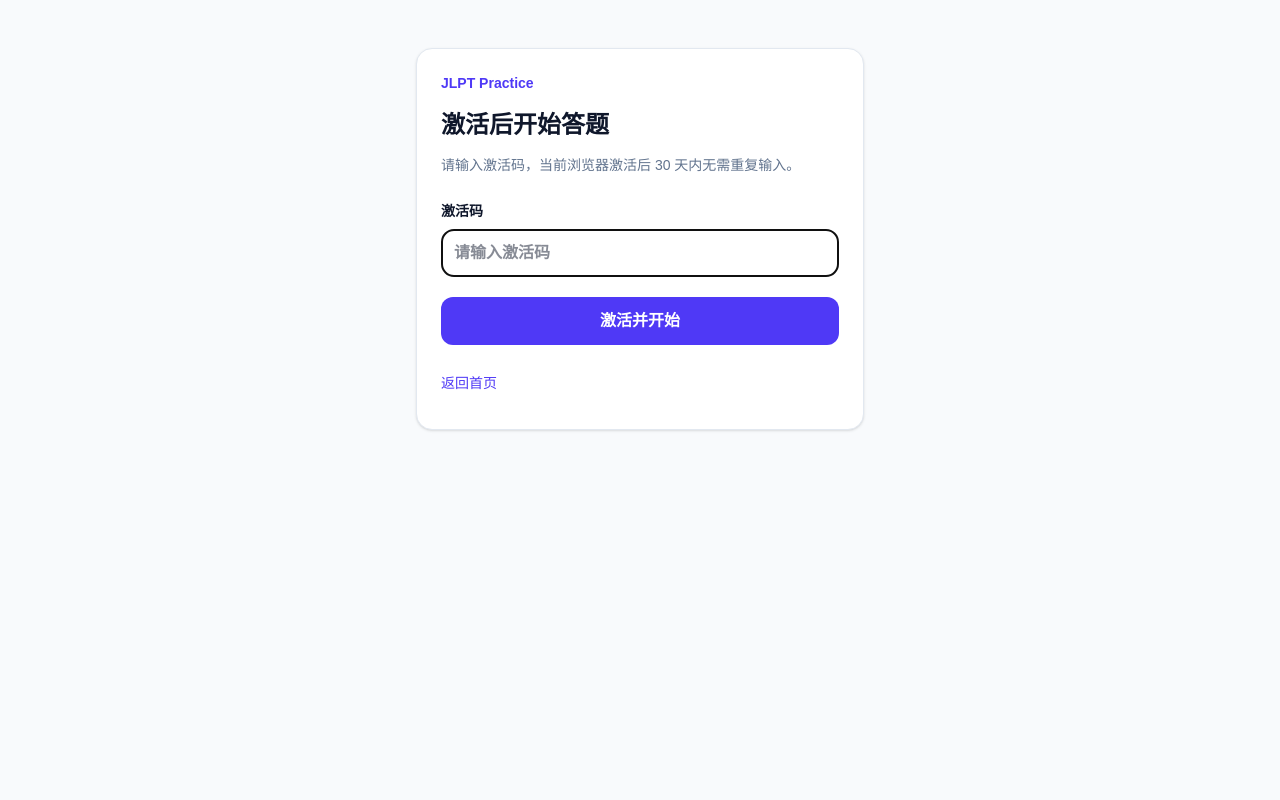
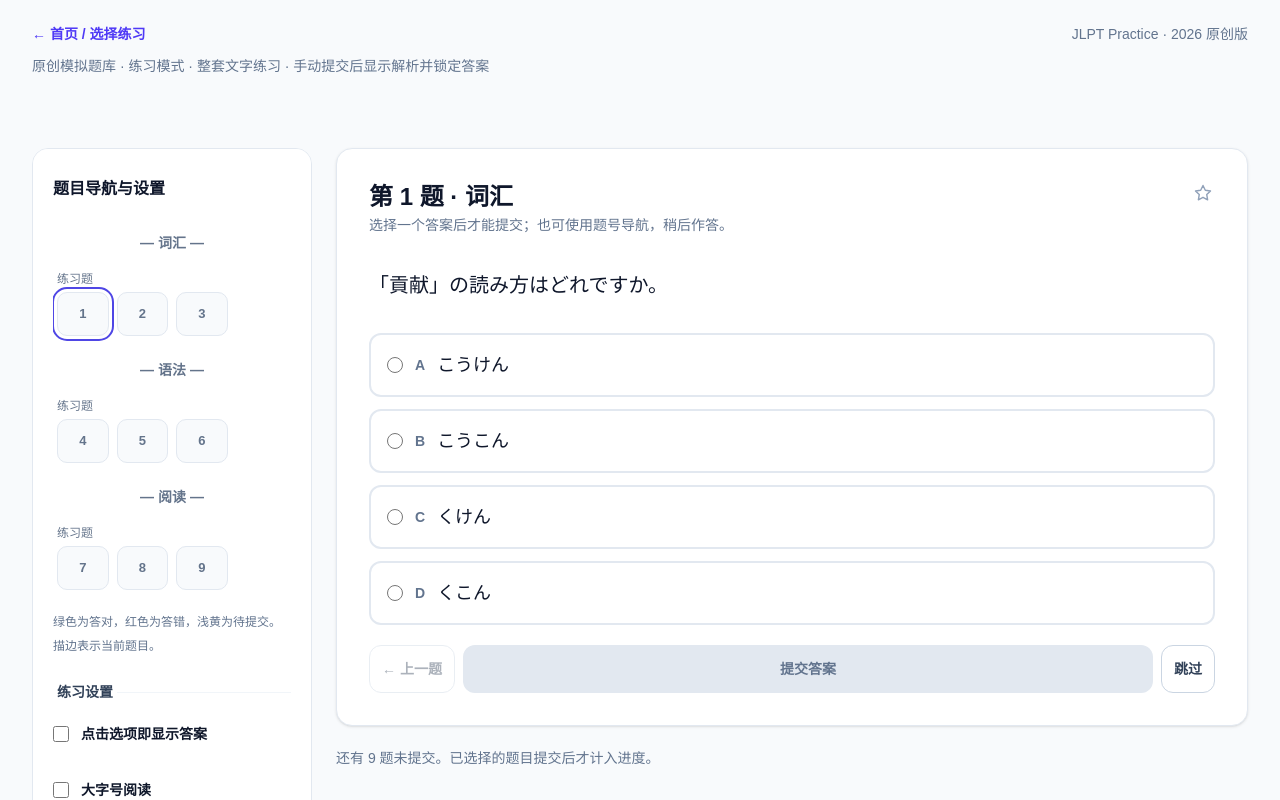
Before and after one commit to Linkyyy/new-jlpt-pratice, a Next.js app: page /practice in a window 1280 px wide. Shown: the top 800 px of the page. Built offline with nearby package versions, Linux system fonts and the light colour scheme; no server answers.

Commit message:
Rename activation code to passphrase and disable gate temporarily

```diff
--- a/scripts/test-activation.mjs
+++ b/scripts/test-activation.mjs
@@ -9,17 +9,19 @@ import ts from "typescript";
 const require = createRequire(import.meta.url);
 const source = fs.readFileSync(new URL("../src/lib/activation.server.ts", import.meta.url), "utf8");
 const compiled = ts.transpileModule(source, { compilerOptions: { module: ts.ModuleKind.CommonJS, target: ts.ScriptTarget.ES2020 } }).outputText;
-function activation() {
+function activation(required = true) {
   const code = `TEST-${randomBytes(16).toString("hex").toUpperCase()}`;
   let cookie;
+  let cookieReads = 0;
   const exports = {};
   vm.runInNewContext(compiled, { exports, Buffer, URLSearchParams, require: (name) => {
     if (name === "server-only") return {};
-    if (name === "next/headers") return { cookies: async () => ({ get: () => cookie === undefined ? undefined : { value: cookie } }) };
+    if (name === "next/headers") return { cookies: async () => { cookieReads++; return { get: () => cookie === undefined ? undefined : { value: cookie } }; } };
+    if (name === "./access-config.server") return { PASSPHRASE_REQUIRED: required };
     if (name === "./activation-code.server") return { ACTIVATION_CODE_DIGEST: createHash("sha256").update(code).digest("hex") };
     return require(name);
   } });
-  return { api: exports, code, cookie: (value) => { cookie = value; } };
+  return { api: exports, code, reads: () => cookieReads, cookie: (value) => { cookie = value; } };
 }
 
 test("activation accepts the code and rejects missing, malformed and incorrect input", () => {
@@ -50,3 +52,12 @@ test("activation return paths preserve the selected paper and encode query value
   assert.equal(parsed.searchParams.get("category"), "阅读");
   assert.equal(parsed.searchParams.has("missing"), false);
 });
+
+
+test("disabled passphrase gate permits entry without reading cookies", async () => {
+  const a = activation(false);
+  assert.equal(await a.api.isActivated(), true);
+  a.cookie("unverified-cookie");
+  assert.equal(await a.api.isActivated(), true);
+  assert.equal(a.reads(), 0);
+});
--- a/src/app/api/activation/route.ts
+++ b/src/app/api/activation/route.ts
@@ -1,12 +1,14 @@
 import { cookies } from "next/headers";
+import { PASSPHRASE_REQUIRED } from "@/lib/access-config.server";
 import { ACTIVATION_COOKIE, ACTIVATION_MAX_AGE, normalizeActivationCode, verifyActivationCode } from "@/lib/activation.server";
 
 export async function POST(request: Request) {
+  if (!PASSPHRASE_REQUIRED) return Response.json({ activated: true, required: false }, { headers: { "Cache-Control": "no-store" } });
   if (Number(request.headers.get("content-length") ?? 0) > 1000) return Response.json({ error: "请求过大" }, { status: 413 });
   let input: unknown;
   try { input = await request.json(); } catch { return Response.json({ error: "无效请求" }, { status: 400 }); }
   const code = typeof input === "object" && input !== null && "code" in input ? input.code : null;
-  if (!verifyActivationCode(code)) return Response.json({ error: "激活码不正确，请检查后重试。" }, { status: 401 });
+  if (!verifyActivationCode(code)) return Response.json({ error: "暗号不正确，请检查后重试。" }, { status: 401 });
   (await cookies()).set(ACTIVATION_COOKIE, normalizeActivationCode(code as string), {
     httpOnly: true, secure: process.env.NODE_ENV === "production", sameSite: "lax", path: "/", maxAge: ACTIVATION_MAX_AGE,
   });
--- a/src/app/api/practice/favorites/route.ts
+++ b/src/app/api/practice/favorites/route.ts
@@ -2,7 +2,7 @@ import { isActivated } from "@/lib/activation.server";
 import { loadFavoriteQuestions } from "@/data/imported-papers.server";
 
 export async function POST(request: Request) {
-  if (!await isActivated()) return Response.json({ error: "请先输入激活码。" }, { status: 401 });
+  if (!await isActivated()) return Response.json({ error: "请先输入暗号。" }, { status: 401 });
   if (Number(request.headers.get("content-length") ?? 0) > 30000) return Response.json({ error: "请求过大" }, { status: 413 });
   let body: unknown;
   try { body = await request.json(); } catch { return Response.json({ error: "无效 JSON" }, { status: 400 }); }
--- a/src/app/favorites/practice/practice-client.tsx
+++ b/src/app/favorites/practice/practice-client.tsx
@@ -37,7 +37,7 @@ function SelectedFavorites({ initialIds, folderName, category, level }: Selectio
         const catalog: CatalogQuestion[] = [];
         for (let offset = 0; offset < ids.length; offset += 100) {
           const response = await fetch("/api/practice/favorites", { method: "POST", headers: { "Content-Type": "application/json" }, body: JSON.stringify({ ids: ids.slice(offset, offset + 100) }), signal: controller.signal });
-          if (response.status === 401) { setState({ message: "激活已失效，请刷新页面重新输入激活码。" }); return; }
+          if (response.status === 401) { setState({ message: "暗号验证已失效，请刷新页面重新输入暗号。" }); return; }
           if (!response.ok) throw new Error("Loading failed");
           const body: unknown = await response.json();
           if (!isRecord(body) || !Array.isArray(body.questions) || !body.questions.every(isCatalogQuestion)) throw new Error("Invalid question data");
--- a/src/components/activation-form.tsx
+++ b/src/components/activation-form.tsx
@@ -16,7 +16,7 @@ export default function ActivationForm({ returnTo }: { returnTo: string }) {
     const code = new FormData(event.currentTarget).get("code");
     try {
       const response = await fetch("/api/activation", { method: "POST", headers: { "Content-Type": "application/json" }, body: JSON.stringify({ code }) });
-      if (!response.ok) { setError(response.status === 401 ? "激活码不正确，请检查后重试。" : "激活失败，请稍后重试。"); setPending(false); return; }
+      if (!response.ok) { setError(response.status === 401 ? "暗号不正确，请检查后重试。" : "验证失败，请稍后重试。"); setPending(false); return; }
       router.replace(returnTo);
       router.refresh();
     } catch { setError("网络连接失败，请重试。"); setPending(false); }
@@ -26,14 +26,14 @@ export default function ActivationForm({ returnTo }: { returnTo: string }) {
     <main className="min-h-screen bg-slate-50 px-4 py-12 text-slate-900">
       <section aria-labelledby="activation-title" className="mx-auto max-w-md rounded-2xl border border-slate-200 bg-white p-6 shadow-sm">
         <p className="text-sm font-bold text-indigo-600">JLPT Practice</p>
-        <h1 id="activation-title" className="mt-4 text-2xl font-bold">激活后开始答题</h1>
-        <p className="mt-3 text-sm leading-6 text-slate-500">请输入激活码，当前浏览器激活后 30 天内无需重复输入。</p>
+        <h1 id="activation-title" className="mt-4 text-2xl font-bold">输入暗号开始答题</h1>
+        <p className="mt-3 text-sm leading-6 text-slate-500">请输入暗号，当前浏览器验证后 30 天内无需重复输入。</p>
         <form onSubmit={activate} className="mt-6">
-          <label className="block text-sm font-semibold">激活码
-            <input autoFocus name="code" type="password" required maxLength={100} autoComplete="off" autoCapitalize="characters" spellCheck={false} placeholder="请输入激活码" className="mt-2 min-h-12 w-full rounded-xl border border-slate-300 px-3 py-2 text-base" />
+          <label className="block text-sm font-semibold">暗号
+            <input autoFocus name="code" type="password" required maxLength={100} autoComplete="off" autoCapitalize="characters" spellCheck={false} placeholder="请输入暗号" className="mt-2 min-h-12 w-full rounded-xl border border-slate-300 px-3 py-2 text-base" />
           </label>
           {error && <p role="alert" className="mt-3 text-sm text-rose-700">{error}</p>}
-          <button type="submit" disabled={pending} className="mt-5 min-h-12 w-full rounded-xl bg-indigo-600 px-4 py-3 font-semibold text-white hover:bg-indigo-700 disabled:opacity-50">{pending ? "正在激活……" : "激活并开始"}</button>
+          <button type="submit" disabled={pending} className="mt-5 min-h-12 w-full rounded-xl bg-indigo-600 px-4 py-3 font-semibold text-white hover:bg-indigo-700 disabled:opacity-50">{pending ? "正在验证……" : "验证并开始"}</button>
         </form>
         <Link href="/" className="mt-4 inline-flex min-h-11 items-center text-sm text-indigo-600">返回首页</Link>
       </section>
--- /dev/null
+++ b/src/lib/access-config.server.ts
@@ -0,0 +1,2 @@
+// Set to true and redeploy when the shared passphrase gate is needed again.
+export const PASSPHRASE_REQUIRED = false;
--- a/src/lib/activation.server.ts
+++ b/src/lib/activation.server.ts
@@ -1,4 +1,5 @@
 import "server-only";
+import { PASSPHRASE_REQUIRED } from "./access-config.server";
 import { createHash, timingSafeEqual } from "node:crypto";
 import { cookies } from "next/headers";
 import { ACTIVATION_CODE_DIGEST } from "./activation-code.server";
@@ -17,6 +18,7 @@ export function verifyActivationCode(value: unknown): boolean {
 }
 
 export async function isActivated(): Promise<boolean> {
+  if (!PASSPHRASE_REQUIRED) return true;
   return verifyActivationCode((await cookies()).get(ACTIVATION_COOKIE)?.value);
 }
 
```
Also changed, not shown: 1 other file (tests, documents, lock files or other folders).
